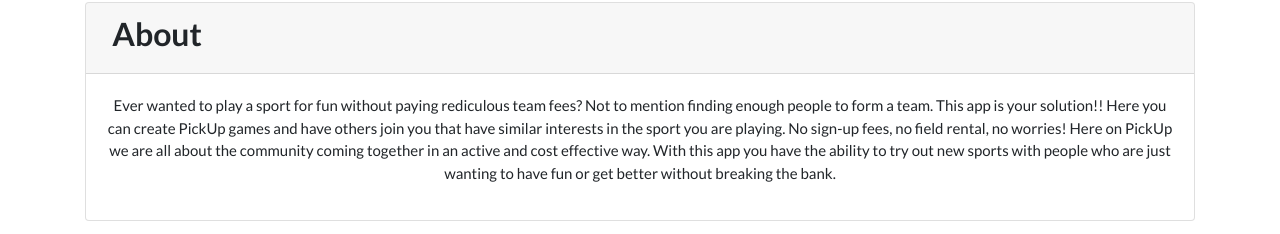
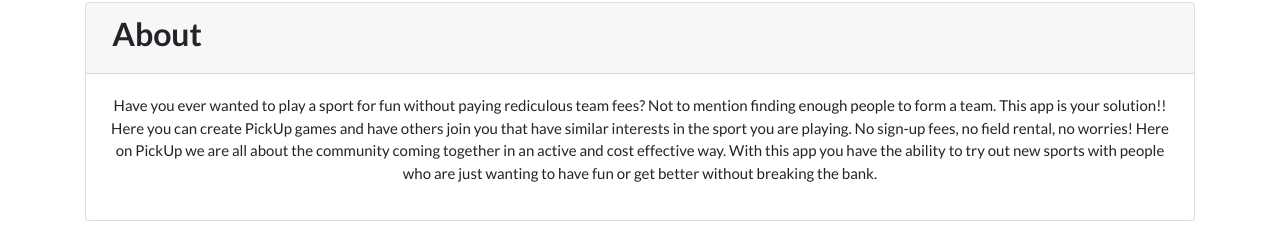
Before and after one commit to vanhooktristan/PickUpSports, a React (Create React App) app in the folder client/: page / in a window 1280 px wide. Shown: the part 392-626 px from the top of the page. Built offline with nearby package versions, Linux system fonts and the light colour scheme.

Commit message:
home page change

```diff
--- a/client/src/pages/Home/Home.js
+++ b/client/src/pages/Home/Home.js
@@ -67,7 +67,7 @@
           </Col>
           <Col size="md-12">
             <Card title="About">
-              <p className="text-center">Ever wanted to play a sport for fun without paying rediculous team fees? Not to mention finding enough people to form a team. This app is your solution!! Here you can create PickUp games and have others join you that have similar interests in the sport you are playing. No sign-up fees, no field rental, no worries! Here on PickUp we are all about the community coming together in an active and cost effective way. With this app you have the ability to try out new sports with people who are just wanting to have fun or get better without breaking the bank. </p>
+              <p className="text-center">Have you ever wanted to play a sport for fun without paying rediculous team fees? Not to mention finding enough people to form a team. This app is your solution!! Here you can create PickUp games and have others join you that have similar interests in the sport you are playing. No sign-up fees, no field rental, no worries! Here on PickUp we are all about the community coming together in an active and cost effective way. With this app you have the ability to try out new sports with people who are just wanting to have fun or get better without breaking the bank. </p>
             </Card>
           </Col>
         </Row>
```
